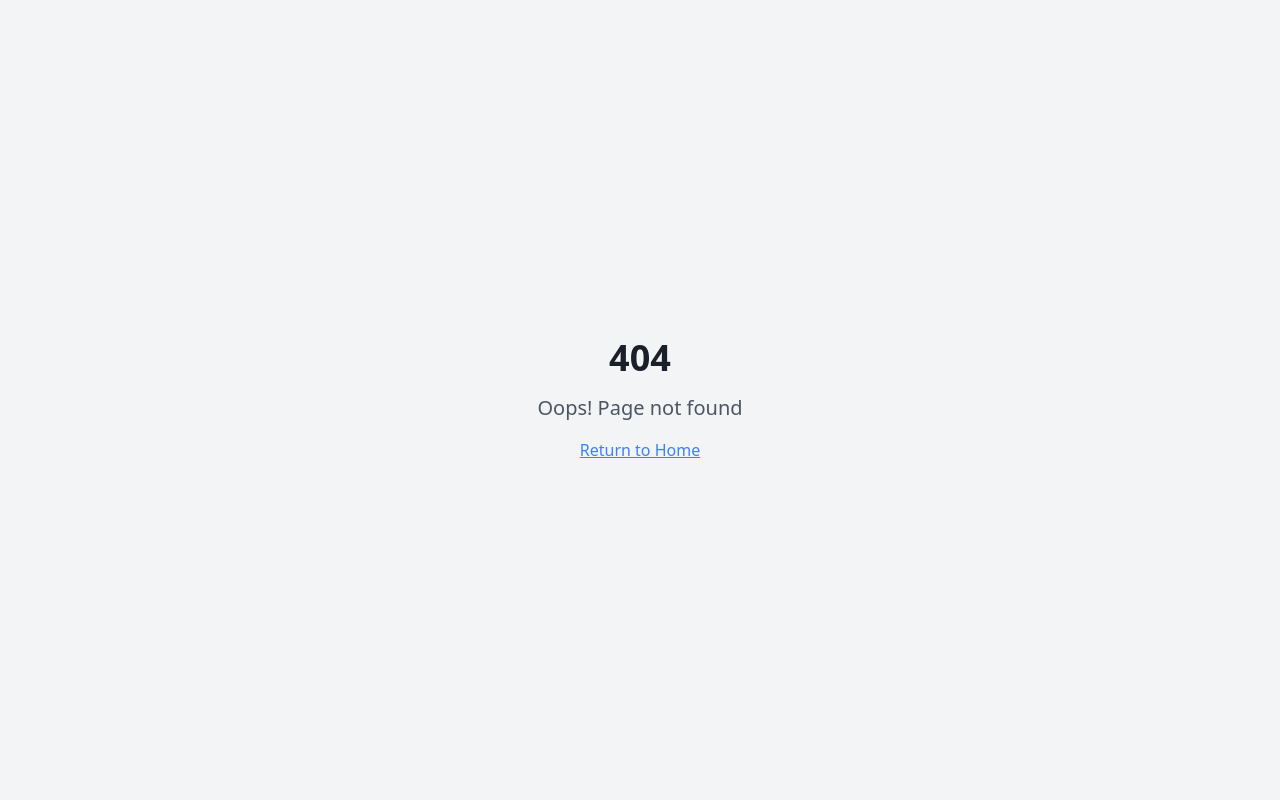
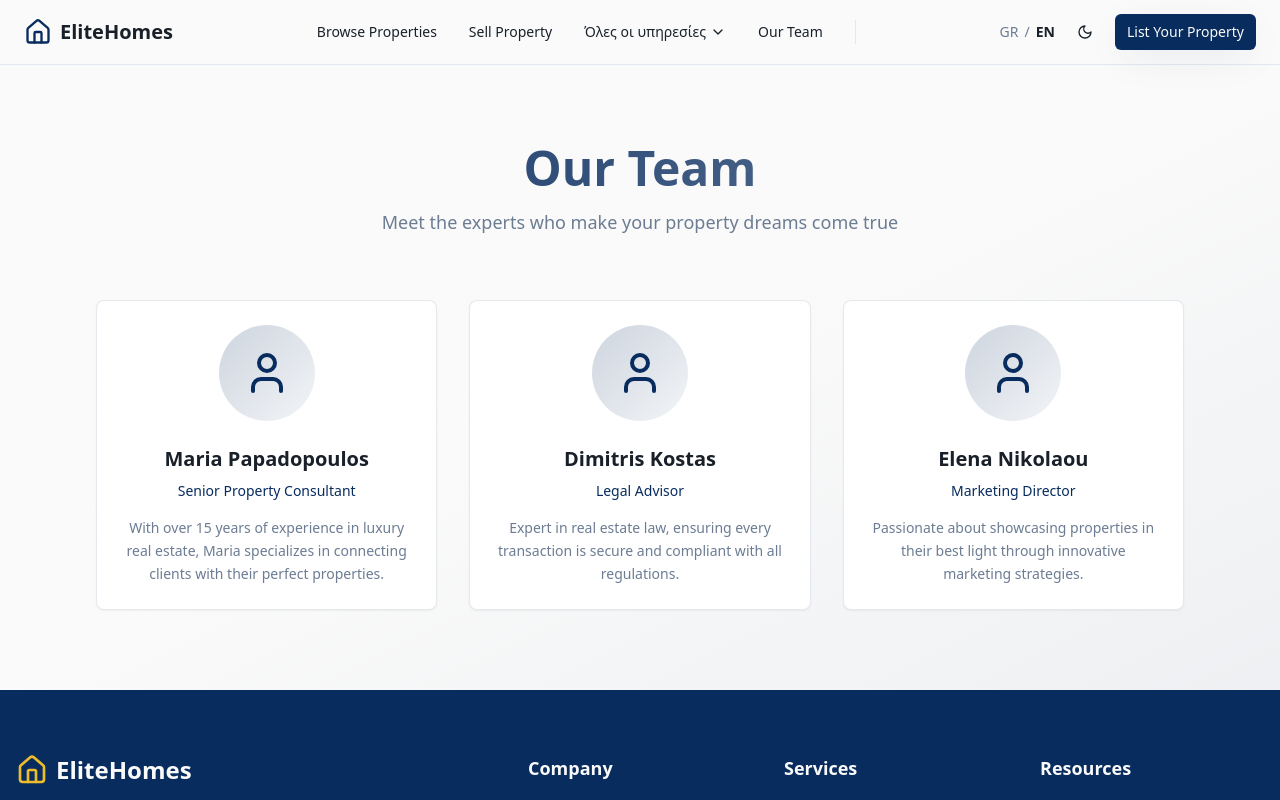
Before and after one commit to Xazoklis49/realty-vista-genesis, a React (Vite) app: page /our-team in a window 1280 px wide. Before the commit this address had no page. Shown: the top 800 px of the page. Built offline with nearby package versions, Linux system fonts and the light colour scheme.

Commit message:
Add "Our Team" navigation tab

```diff
--- a/src/App.tsx
+++ b/src/App.tsx
@@ -8,6 +8,7 @@ import { LanguageProvider } from "@/contexts/LanguageContext";
 import Index from "./pages/Index";
 import Properties from "./pages/Properties";
 import Services from "./pages/Services";
+import OurTeamPage from "./pages/OurTeam";
 import NotFound from "./pages/NotFound";
 
 const queryClient = new QueryClient();
@@ -24,6 +25,7 @@ const App = () => (
               <Route path="/" element={<Index />} />
               <Route path="/properties" element={<Properties />} />
               <Route path="/services" element={<Services />} />
+              <Route path="/our-team" element={<OurTeamPage />} />
               {/* ADD ALL CUSTOM ROUTES ABOVE THE CATCH-ALL "*" ROUTE */}
               <Route path="*" element={<NotFound />} />
             </Routes>
--- a/src/components/Header.tsx
+++ b/src/components/Header.tsx
@@ -32,6 +32,9 @@ export const Header = () => {
               {t('sellProperty')}
             </button>
             <ServicesDropdown />
+            <a href="/our-team" className="text-sm font-medium text-foreground hover:text-primary transition-colors">
+              {t('ourTeamNav')}
+            </a>
 
             <Separator orientation="vertical" className="h-6" />
           </nav>
@@ -83,6 +86,9 @@ export const Header = () => {
               <div className="py-2">
                 <ServicesDropdown />
               </div>
+              <a href="/our-team" className="text-left text-sm font-medium text-foreground hover:text-primary transition-colors py-2">
+                {t('ourTeamNav')}
+              </a>
 
               <Separator className="my-2" />
 
--- a/src/contexts/LanguageContext.tsx
+++ b/src/contexts/LanguageContext.tsx
@@ -28,6 +28,7 @@ const translations = {
     email: 'Email',
     message: 'Message',
     sendMessage: 'Send Message',
+    ourTeamNav: 'Our Team',
     topic: 'Topic',
     selectTopic: 'Select a topic',
     topicBuy: 'Buy',
@@ -76,6 +77,7 @@ const translations = {
     email: 'Email',
     message: 'Μήνυμα',
     sendMessage: 'Αποστολή Μηνύματος',
+    ourTeamNav: 'Η Ομάδα Μας',
     topic: 'Θέμα',
     selectTopic: 'Επιλέξτε θέμα',
     topicBuy: 'Αγορά',
--- a/src/pages/Index.tsx
+++ b/src/pages/Index.tsx
@@ -3,7 +3,6 @@ import { Hero } from "@/components/Hero";
 import { FeaturedProperties } from "@/components/FeaturedProperties";
 import { HowItWorks } from "@/components/HowItWorks";
 import { HomeServicesSection } from "@/components/HomeServicesSection";
-import { OurTeam } from "@/components/OurTeam";
 import { About } from "@/components/About";
 import { Contact } from "@/components/Contact";
 import { Footer } from "@/components/Footer";
@@ -15,7 +14,6 @@ const Index = () => {
         <FeaturedProperties />
         <HowItWorks />
         <HomeServicesSection />
-        <OurTeam />
         <Contact />
       </main>
       <Footer />
--- /dev/null
+++ b/src/pages/OurTeam.tsx
@@ -0,0 +1,17 @@
+import { Header } from "@/components/Header";
+import { OurTeam } from "@/components/OurTeam";
+import { Footer } from "@/components/Footer";
+
+const OurTeamPage = () => {
+  return (
+    <div className="min-h-screen">
+      <Header />
+      <main className="pt-16">
+        <OurTeam />
+      </main>
+      <Footer />
+    </div>
+  );
+};
+
+export default OurTeamPage;
```
